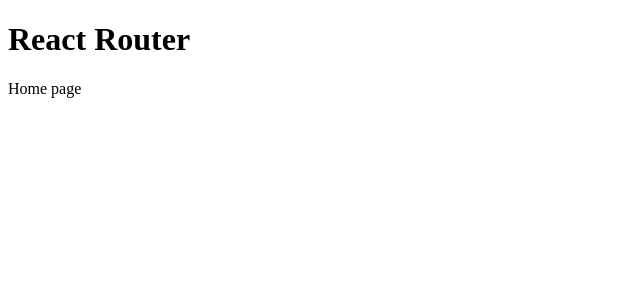
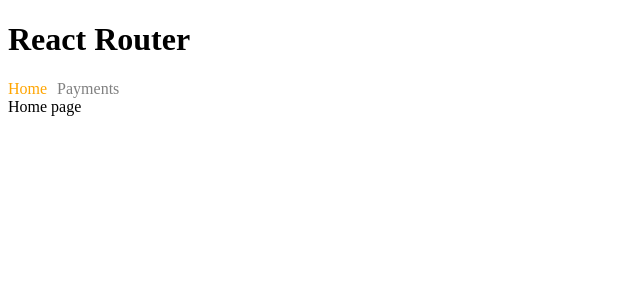
Before and after one commit to 9NBelka/react-learn-module-5, a React (Vite) app: page / in a window 1280 px wide. Shown: the top 300 px of the page, without its empty margins (0-640 px from the left). Built offline with nearby package versions, Linux system fonts and the light colour scheme.

Commit message:
Навигация со стилями, как стилизовать!

```diff
--- a/package.json
+++ b/package.json
@@ -10,6 +10,7 @@
     "preview": "vite preview"
   },
   "dependencies": {
+    "clsx": "^2.1.1",
     "react": "^18.3.1",
     "react-dom": "^18.3.1",
     "react-router-dom": "^6.26.1"
--- a/src/App.jsx
+++ /dev/null
@@ -1,19 +0,0 @@
-import { useState } from 'react'
-import { Route, Routes } from 'react-router-dom'
-
-function App() {
-
-
-  return (
-    <>
-      <h1>React Router</h1>
-      <Routes>
-        <Route path="/" element={<div>Home page</div>}/>
-        <Route path="/about" element={<div>About page</div>}/>
-        <Route path="/profile" element={<div>Profile page</div>}/>
-      </Routes>
-    </>
-  )
-}
-
-export default App
--- /dev/null
+++ b/src/components/App/App.jsx
@@ -0,0 +1,21 @@
+// import { useState } from 'react'
+
+import { Route, Routes } from 'react-router-dom'
+import Navigation from '../Navigation/Navigation'
+function App() {
+
+
+  return (
+    <>
+      <h1>React Router</h1>
+      <Navigation />
+
+      <Routes>
+        <Route path="/" element={<div>Home page</div>}/>
+        <Route path="/payments" element={<div>Payments page</div>}/>
+      </Routes>
+    </>
+  )
+}
+
+export default App
--- /dev/null
+++ b/src/components/Navigation/Navigation.jsx
@@ -0,0 +1,17 @@
+
+import {NavLink} from 'react-router-dom'
+import clsx from "clsx";
+import css from './Navigation.module.css'
+//NavLink для стилизации
+export default function Navigation() {
+  return (
+      <nav className={css.nav}>
+        <NavLink to="/" className={({ isActive }) =>{
+          return clsx(css.link, isActive && css.isActive)
+        }}>Home</NavLink>
+        <NavLink to="/payments" className={({ isActive }) =>{
+          return clsx(css.link, isActive && css.isActive)
+        }}>Payments</NavLink>
+      </nav>
+  )
+}
--- /dev/null
+++ b/src/components/Navigation/Navigation.module.css
@@ -0,0 +1,13 @@
+.nav{
+  display: flex;
+  gap: 10px;
+}
+
+.link{
+  text-decoration: none;
+  color: gray;
+}
+
+.isActive {
+  color: orange;
+}
--- /dev/null
+++ b/src/components/PaymentCard/PaymentCard.jsx
@@ -0,0 +1,3 @@
+export default function PaymentCard() {
+  return
+}
--- /dev/null
+++ b/src/components/PaymentList/PaymentList.jsx
@@ -0,0 +1,3 @@
+export default function PaymentList() {
+  return
+}
--- a/src/main.jsx
+++ b/src/main.jsx
@@ -1,6 +1,6 @@
 import { StrictMode } from 'react'
 import { createRoot } from 'react-dom/client'
-import App from './App.jsx'
+import App from './components/App/App.jsx'
 import { BrowserRouter } from 'react-router-dom'
 
 createRoot(document.getElementById('root')).render(
```
Also changed, not shown: 1 other file (tests, documents, lock files or other folders).
